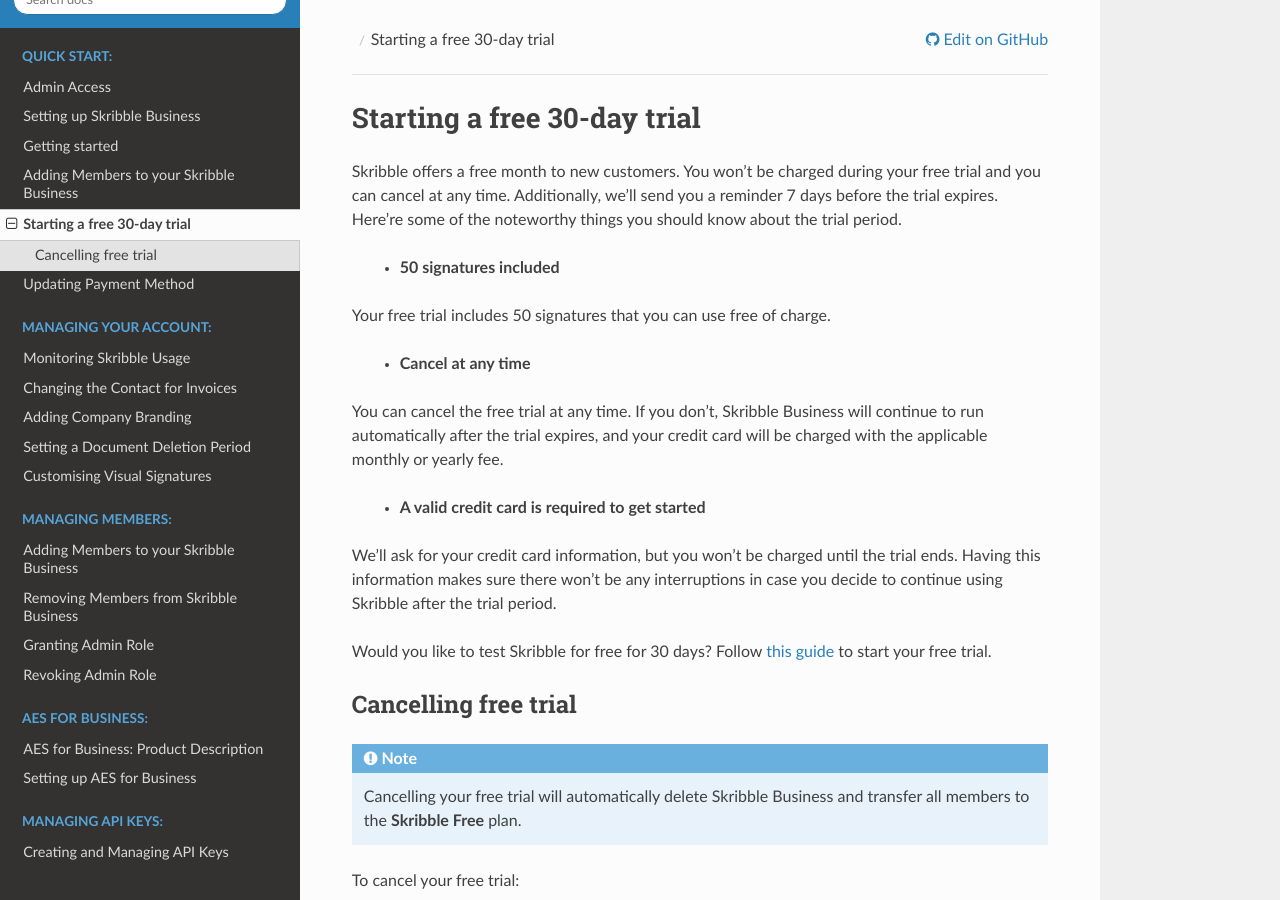
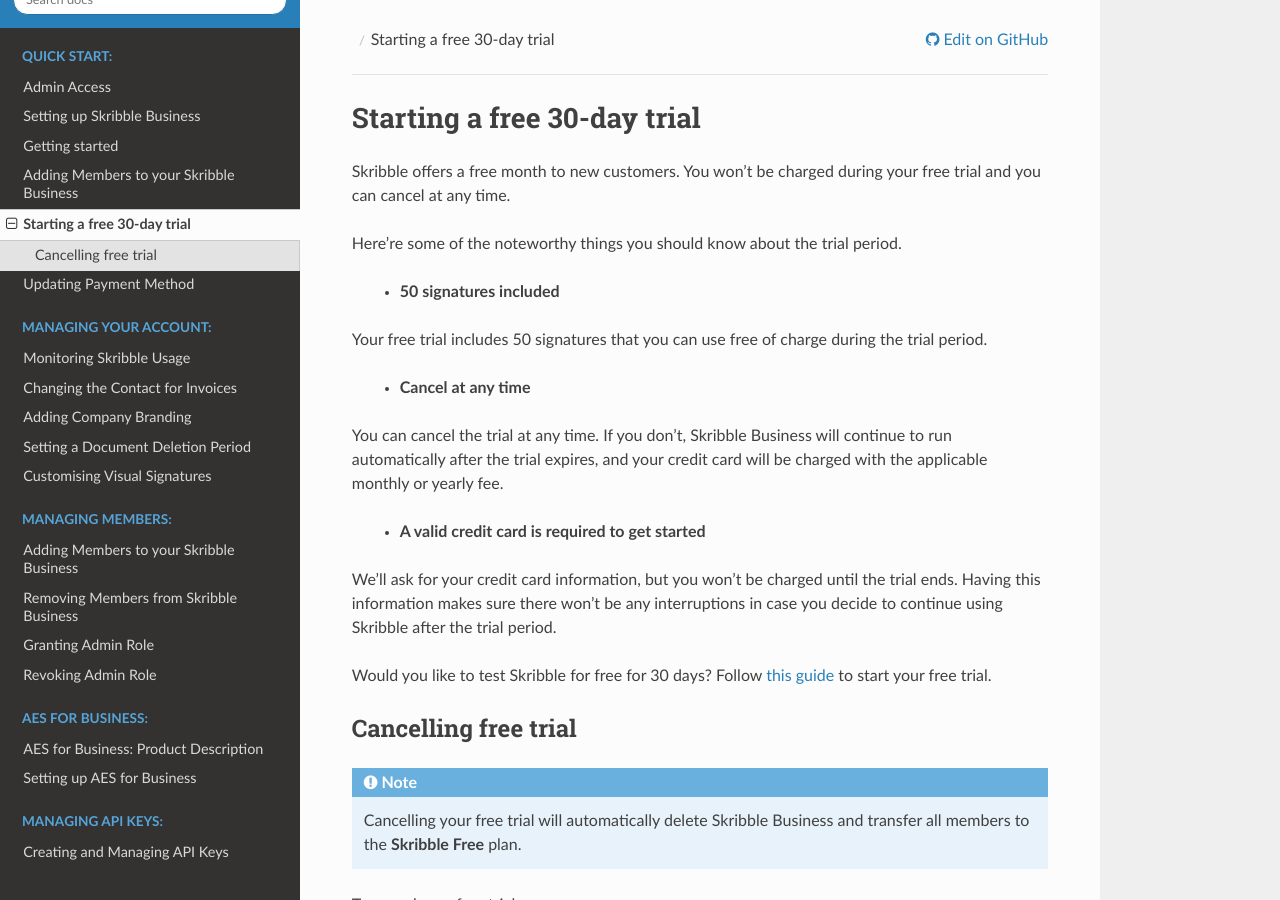
Before and after one commit to matthieu-bt/business-guide, a Sphinx documentation site: the page built from source/quickstart/trial.rst, in a window 1280 px wide and 900 px high. Built offline with Sphinx 7.4.7 and the Read the Docs theme 2.0.0, drawn with Linux system fonts in a browser that asks for light colours.

Commit message:
Content update
Added information to free signatures

```diff
--- a/source/quickstart/trial.rst
+++ b/source/quickstart/trial.rst
@@ -4,16 +4,17 @@
 Starting a free 30-day trial
 ============================
 
-Skribble offers a free month to new customers. You won’t be charged during your free trial and you can cancel at any time. Additionally, we’ll send you a reminder 7 days before the trial expires.
+Skribble offers a free month to new customers. You won’t be charged during your free trial and you can cancel at any time.
+
 Here’re some of the noteworthy things you should know about the trial period.
 
   - **50 signatures included**
 
-Your free trial includes 50 signatures that you can use free of charge.
+Your free trial includes 50 signatures that you can use free of charge during the trial period.
 
   - **Cancel at any time**
 
-You can cancel the free trial at any time. If you don’t, Skribble Business will continue to run automatically after the trial expires, and your credit card will be charged with the applicable monthly or yearly fee.
+You can cancel the trial at any time. If you don’t, Skribble Business will continue to run automatically after the trial expires, and your credit card will be charged with the applicable monthly or yearly fee.
 
   - **A valid credit card is required to get started**
 
```
